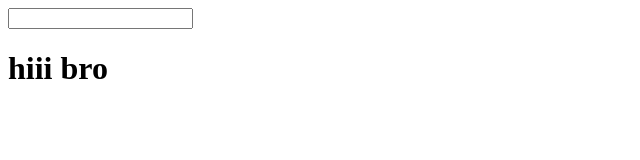
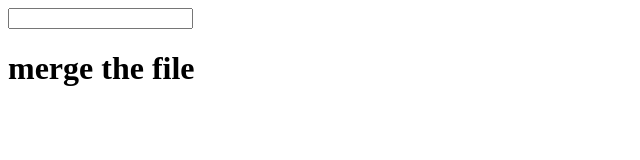
Before and after one commit to ndeepak07/demogithubworkingPractice, a plain HTML site: page index.html in a window 1280 px wide. Shown: the whole page, without its empty margins (0-640 px from the left). Drawn offline with Linux system fonts and the light colour scheme.

Commit message:
conflict reslove

```diff
--- a/index.html
+++ b/index.html
@@ -6,6 +6,6 @@
     <title>Document</title>
 </head>
 <input>
-   <h1>hiii bro</h1>
-</body>
+<h1>merge the file</h1>
+   </body>
 </html>
```
